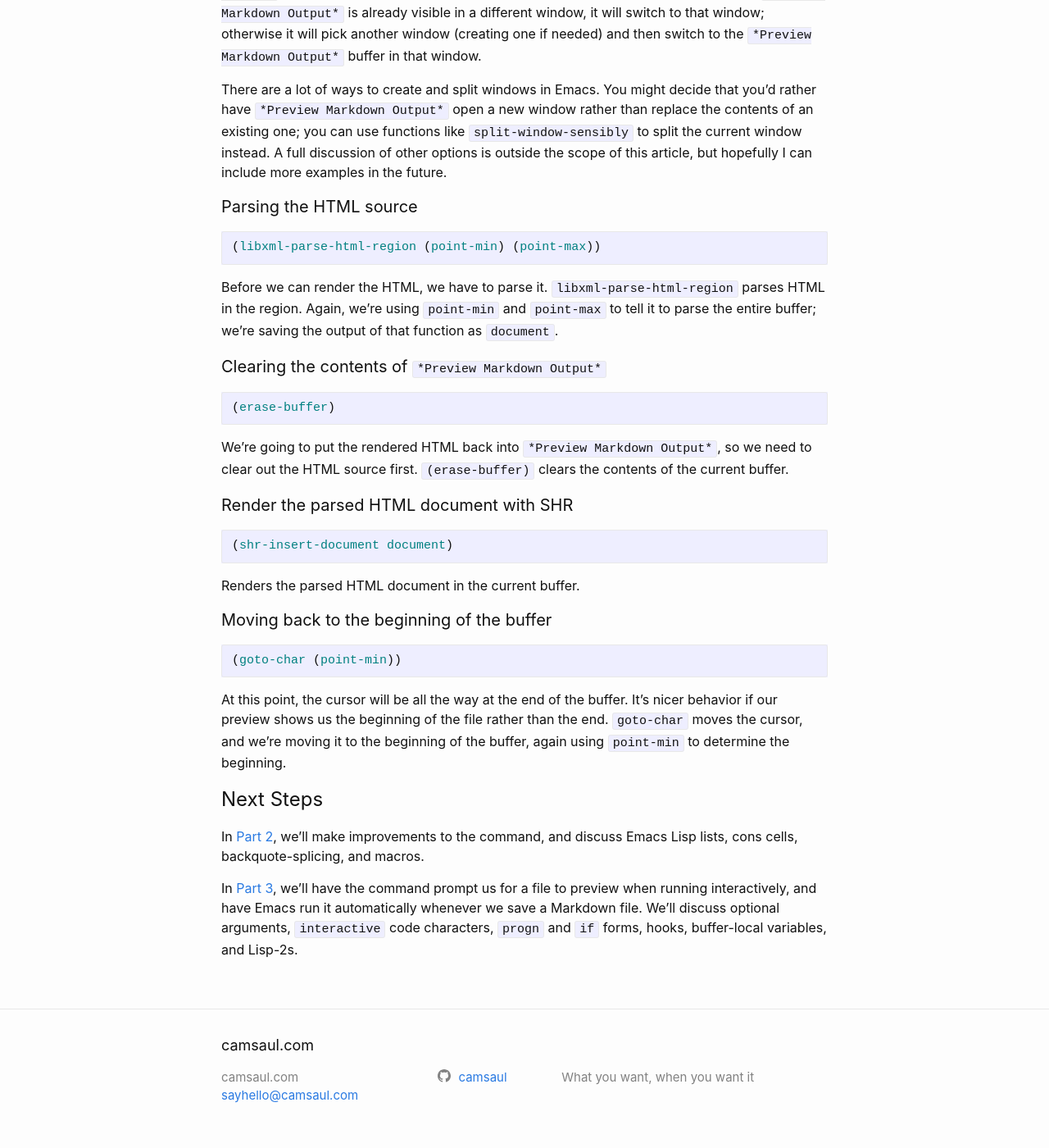
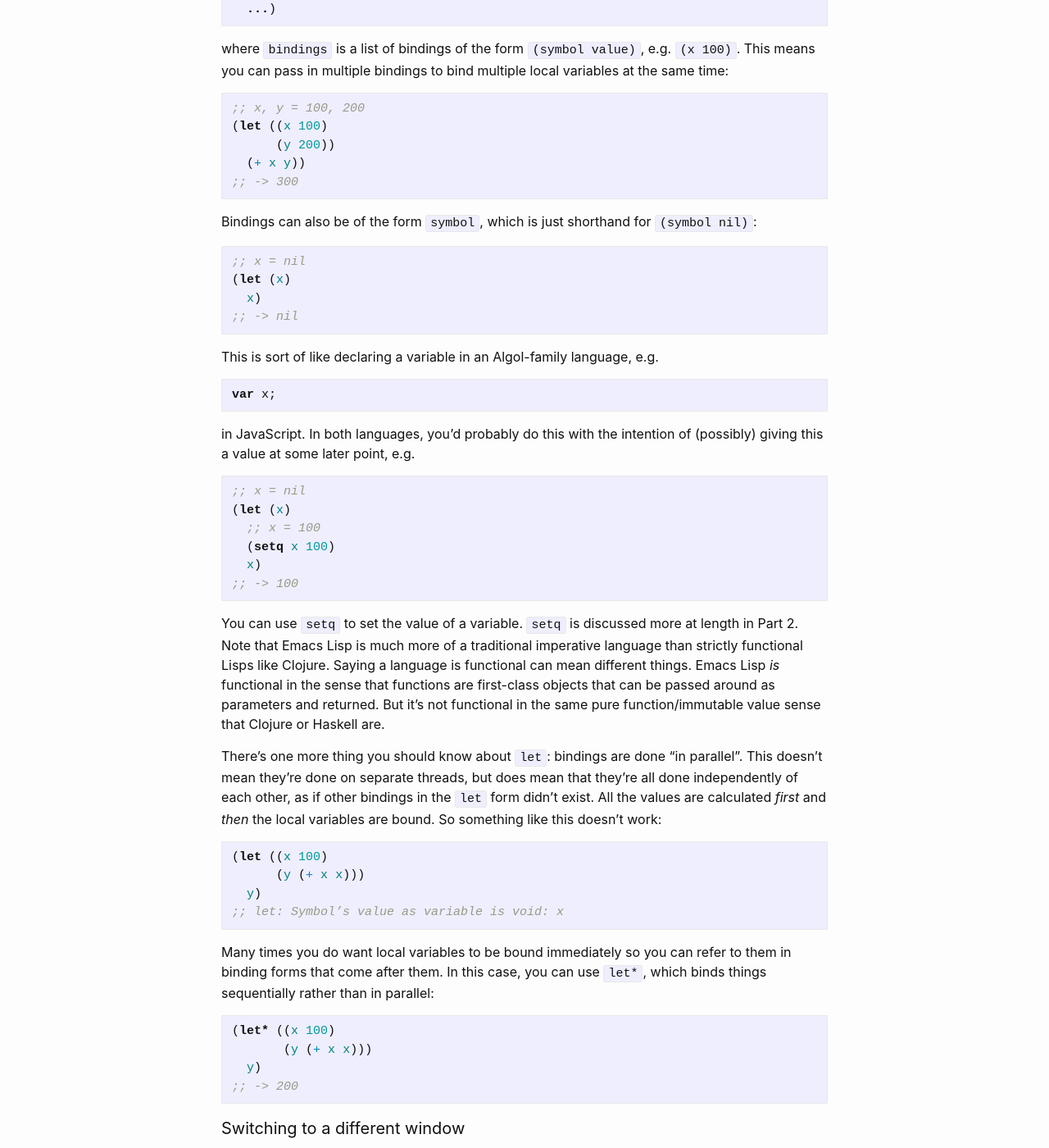
Before and after one commit to camsaul/camsaul.com, a Jekyll site: the page built from _posts/2020-06-09-emacs-lisp-intro-markdown-live-previews-part-1.markdown, in a window 1280 px wide and 1400 px high, scrolled down 5682 px. Shown: the whole window at 82% size. Built offline with Jekyll 4.4.1, drawn with Linux system fonts in a browser that asks for light colours; a script that is not in the unit is left out; some of the changed text lies outside the part shown.

Commit message:
Fix typos; expand the `let` section

````diff
--- a/_posts/2020-06-09-emacs-lisp-intro-markdown-live-previews-part-1.markdown
+++ b/_posts/2020-06-09-emacs-lisp-intro-markdown-live-previews-part-1.markdown
@@ -171,12 +171,12 @@ you'll really want to know when writing Emacs Lisp.
 ### Looking up documentation
 
 To look up documentation for a function, you can use `C-h f <name-of-function>`.
-If you want write Emacs Lisp, commit that keybinding to
-memory right away -- you'll be using it all the time. Try using it to learn more
-about one of functions we're using.
+If you want to write Emacs Lisp, commit that keybinding to memory right away --
+you'll be using it all the time. Try using it to learn more about one of the
+functions we're using.
 
 Similarly, `C-h v` opens documentation for a variable, and `C-h k` will tell you
-the function that gets run for given keybinding. Write these down on a Post-It
+the function that gets run for a given keybinding. Write these down on a Post-It
 and stick it to your computer until they are burned into your brain.
 
 ### Evaluating Emacs Lisp from the minibuffer with `M-:`
@@ -228,18 +228,102 @@ Not all buffers are associated with files. `*Preview Markdown Output*` isn't
 actually associated with a file, so `buffer-file-name` will be `nil` if we
 evaluate it with `*Preview Markdown Output*` as the current buffer. To work
 around this, we can evaluate `buffer-file-name` *before* we switch buffers and
-save it for later as the local variable local variable `filename`. `(let ...)`
-is used to introduce local bindings.
+save it for later as the local variable `filename`. `(let ...)` is used to
+introduce local bindings.
 
 ```emacs-lisp
+;; x = 100
 (let ((x 100))
   (+ x x))
 ;; -> 200
+```
 
+You might be wondering why you need two sets of parentheses to set `x` in the
+example above, especially if you're familiar with Clojure, where the equivalent
+`let` form would look like
+
+```clojure
+;; Clojure
+(let [x 100]
+  (+ x x))
+```
+
+And there's actually a very good explanation for this. The syntax for `let` is
+
+```emacs-lisp
+(let bindings
+  ...)
+```
+
+where `bindings` is a list of bindings of the form `(symbol value)`, e.g. `(x 100)`.
+This means you can pass in multiple bindings to bind multiple local
+variables at the same time:
+
+```emacs-lisp
+;; x, y = 100, 200
 (let ((x 100)
       (y 200))
   (+ x y))
 ;; -> 300
+```
+
+Bindings can also be of the form `symbol`, which is just shorthand for `(symbol nil)`:
+
+```emacs-lisp
+;; x = nil
+(let (x)
+  x)
+;; -> nil
+```
+
+This is sort of like declaring a variable in an Algol-family language, e.g.
+
+```javascript
+var x;
+```
+
+in JavaScript. In both languages, you'd probably do this with the intention of
+(possibly) giving this a value at some later point, e.g.
+
+```emacs-lisp
+;; x = nil
+(let (x)
+  ;; x = 100
+  (setq x 100)
+  x)
+;; -> 100
+```
+
+You can use `setq` to set the value of a variable. `setq` is discussed more at
+length in Part 2. Note that Emacs Lisp is much more of a traditional imperative
+language than strictly functional Lisps like Clojure. Saying a language is
+functional can mean different things. Emacs Lisp *is* functional in the sense
+that functions are first-class objects that can be passed around as parameters
+and returned. But it's not functional in the same pure function/immutable value
+sense that Clojure or Haskell are.
+
+There's one more thing you should know about `let`: bindings are done "in
+parallel". This doesn't mean they're done on separate threads, but does mean
+that they're all done independently of each other, as if other bindings in the
+`let` form didn't exist. All the values are calculated *first* and *then* the
+local variables are bound. So something like this doesn't work:
+
+```emacs-lisp
+(let ((x 100)
+      (y (+ x x)))
+  y)
+;; let: Symbol’s value as variable is void: x
+```
+
+Many times you do want local variables to be bound immediately so you can refer
+to them in binding forms that come after them. In this case, you can use `let*`,
+which binds things sequentially rather than in parallel:
+
+```emacs-lisp
+(let* ((x 100)
+       (y (+ x x)))
+  y)
+;; -> 200
 ```
 
 #### Switching to a different window
````
